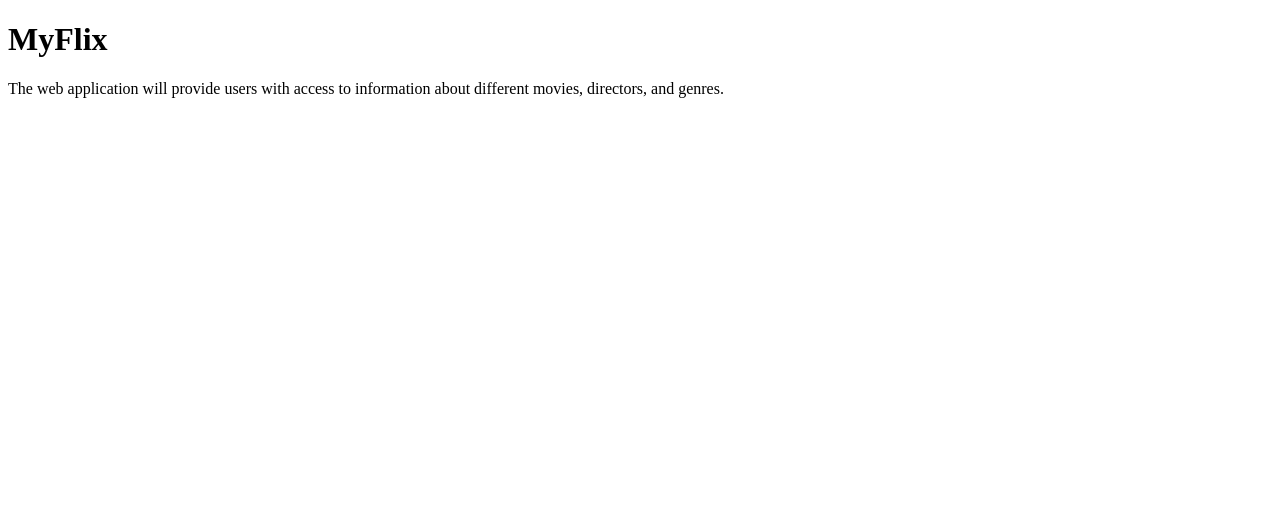
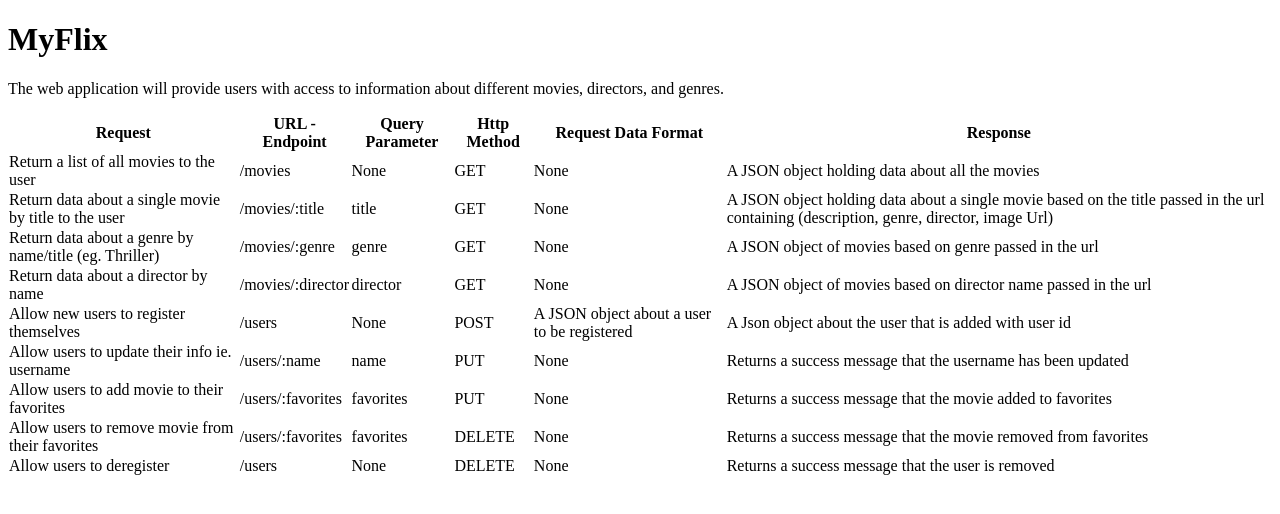
Before and after one commit to niketshukla/movie-api, a website: page public/documentation.html in a window 1280 px wide. Drawn offline with Linux system fonts and the light colour scheme.

Commit message:
If applied will modify documentation.html and index.js

```diff
--- /dev/null
+++ b/css/main.css
@@ -0,0 +1,4 @@
+table {
+  border: 1px;
+  border-collapse: collapse;
+}
--- a/public/documentation.html
+++ b/public/documentation.html
@@ -4,9 +4,96 @@
     <meta charset="utf-8" />
     <title>MyFlix</title>
     <meta name="viewport" content="width=device-width, initial-scale=1" />
+    <link rel="stylesheet" type="text/css" href="../css/main.css" />
   </head>
   <body>
     <h1>MyFlix</h1>
     <p>The web application will provide users with access to information about different movies, directors, and genres.</p>
+    <table>
+      <thead>
+        <tr>
+          <th>Request</th>
+          <th>URL - Endpoint</th>
+          <th>Query Parameter</th>
+          <th>Http Method</th>
+          <th>Request Data Format</th>
+          <th>Response</th>
+        </tr>
+      </thead>
+      <tbody>
+        <tr>
+          <td>Return a list of all movies to the user</td>
+          <td>/movies</td>
+          <td>None</td>
+          <td>GET</td>
+          <td>None</td>
+          <td>A JSON object holding data about all the movies</td>
+        </tr>
+        <tr>
+          <td>Return data about a single movie by title to the user</td>
+          <td>/movies/:title</td>
+          <td>title</td>
+          <td>GET</td>
+          <td>None</td>
+          <td>A JSON object holding data about a single movie based on the title passed in the url containing (description, genre, director, image Url)</td>
+        </tr>
+        <tr>
+          <td>Return data about a genre by name/title (eg. Thriller)</td>
+          <td>/movies/:genre</td>
+          <td>genre</td>
+          <td>GET</td>
+          <td>None</td>
+          <td>A JSON object of movies based on genre passed in the url</td>
+        </tr>
+        <tr>
+          <td>Return data about a director by name</td>
+          <td>/movies/:director</td>
+          <td>director</td>
+          <td>GET</td>
+          <td>None</td>
+          <td>A JSON object of movies based on director name passed in the url</td>
+        </tr>
+        <tr>
+          <td>Allow new users to register themselves</td>
+          <td>/users</td>
+          <td>None</td>
+          <td>POST</td>
+          <td>A JSON object about a user to be registered</td>
+          <td>A Json object about the user that is added with user id</td>
+        </tr>
+        <tr>
+          <td>Allow users to update their info ie. username</td>
+          <td>/users/:name</td>
+          <td>name</td>
+          <td>PUT</td>
+          <td>None</td>
+          <td>Returns a success message that the username has been updated</td>
+        </tr>
+        <tr>
+          <td>Allow users to add movie to their favorites</td>
+          <td>/users/:favorites</td>
+          <td>favorites</td>
+          <td>PUT</td>
+          <td>None</td>
+          <td>Returns a success message that the movie added to favorites</td>
+        </tr>
+        <tr>
+          <td>Allow users to remove movie from their favorites</td>
+          <td>/users/:favorites</td>
+          <td>favorites</td>
+          <td>DELETE</td>
+          <td>None</td>
+          <td>Returns a success message that the movie removed from favorites</td>
+        </tr>
+        <tr>
+          <td>Allow users to deregister</td>
+          <td>/users</td>
+          <td>None</td>
+          <td>DELETE</td>
+          <td>None</td>
+          <td>Returns a success message that the user is removed</td>
+        </tr>
+      </tbody>
+    </table>
   </body>
 </html>
```
Also changed, not shown: index.js (+72 -3 lines).
